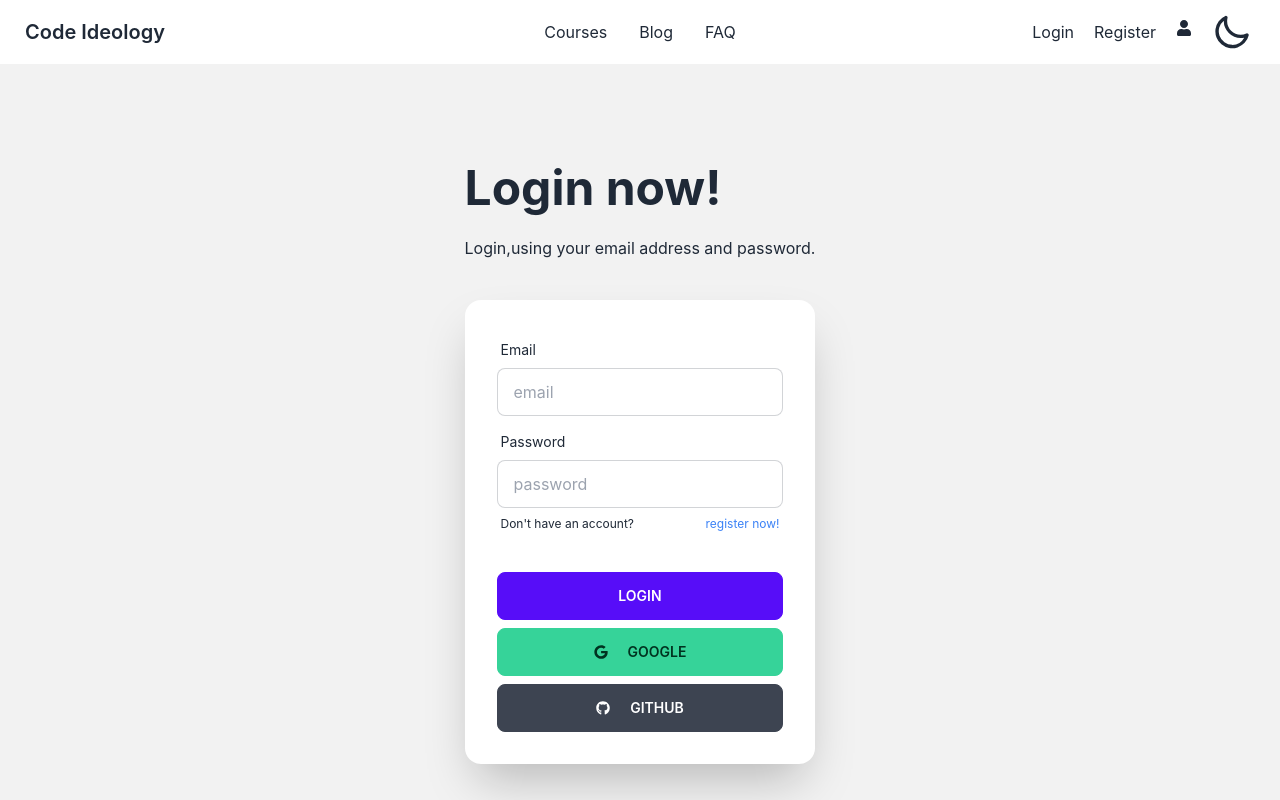
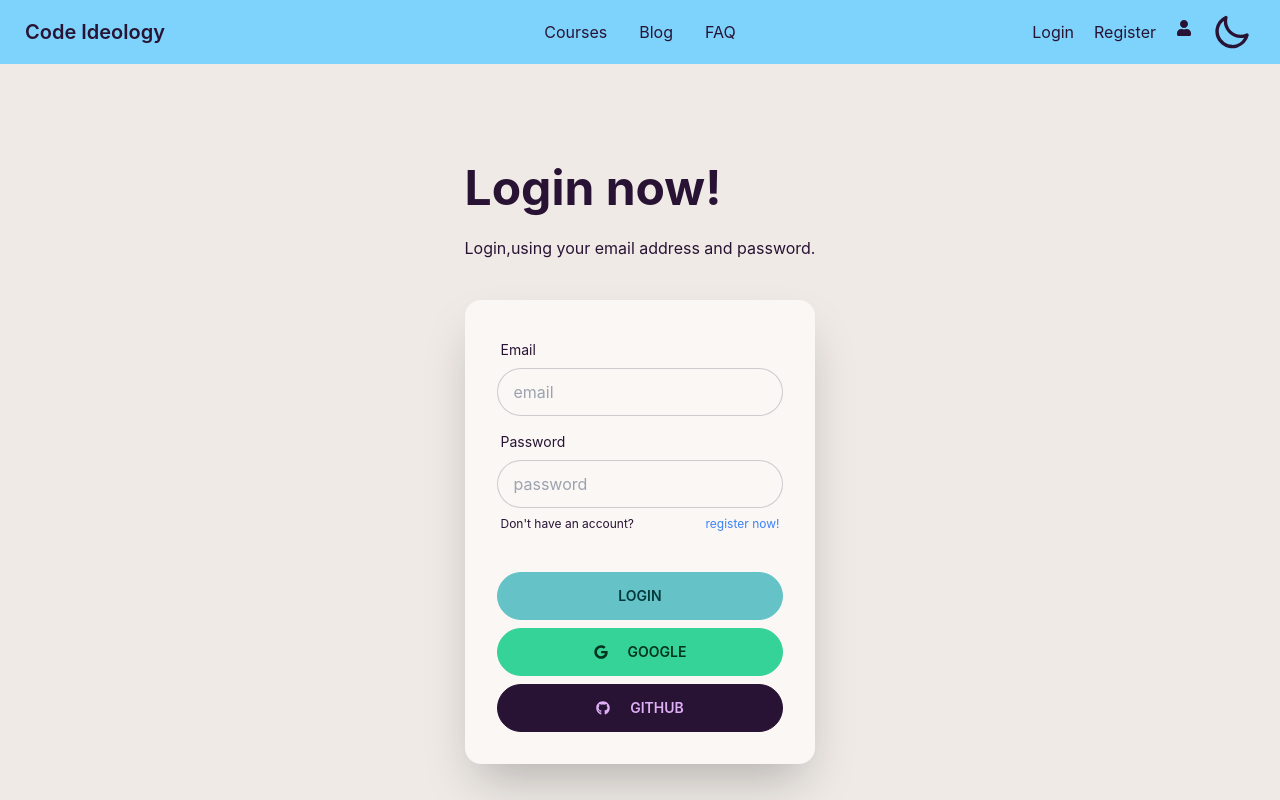
Before and after one commit to Azharul-Islam-Nahid/Code-Ideology-client, a React (Create React App) app: page /login in a window 1280 px wide. Shown: the top 800 px of the page. Built offline with nearby package versions, Linux system fonts and the light colour scheme; no server answers.

Commit message:
dark mode small device glitch fix

```diff
--- a/public/index.html
+++ b/public/index.html
@@ -25,7 +25,7 @@
   <title>Code Ideology</title>
 </head>
 
-<body className="dark">
+<body data-theme="cupcake" className="dark">
   <noscript>You need to enable JavaScript to run this app.</noscript>
   <div id="root"></div>
   <!--
--- a/src/App.js
+++ b/src/App.js
@@ -5,7 +5,7 @@ import { routes } from './Routes/Routes';
 
 function App() {
   return (
-    <div className="">
+    <div>
       <Toaster></Toaster>
       <RouterProvider router={routes}></RouterProvider>
     </div>
--- a/src/components/Header/Header.js
+++ b/src/components/Header/Header.js
@@ -35,13 +35,13 @@ const Header = () => {
 
 
     return (
-        <div className="navbar bg-base-100  dark:bg-slate-800 ">
+        <div className="navbar bg-sky-300  dark:bg-slate-800">
             <div className="navbar-start">
                 <div className="dropdown">
-                    <label tabIndex={0} className="btn btn-ghost lg:hidden">
+                    <label tabIndex={0} className="btn btn-ghost lg:hidden ">
                         <svg xmlns="http://www.w3.org/2000/svg" className="h-5 w-5" fill="none" viewBox="0 0 24 24" stroke="currentColor"><path strokeLinecap="round" strokeLinejoin="round" strokeWidth="2" d="M4 6h16M4 12h8m-8 6h16" /></svg>
                     </label>
-                    <ul className="menu menu-compact dropdown-content mt-3 p-2 shadow bg-base-100 rounded-box w-52">
+                    <ul className="menu menu-compact dropdown-content mt-3 p-2 shadow bg-base-100 dark:bg-slate-800 rounded-box w-52">
                         {user?.photoURL ?
                             <div className="avatar tooltip tooltip-right" data-tip={user?.displayName}>
                                 <div className="mr-5 ml-5 w-10 rounded-full">
@@ -69,7 +69,6 @@ const Header = () => {
             <div className="navbar-center hidden lg:flex">
                 <ul className="menu menu-horizontal p-0">
                     <li><Link to={`/category/01`}>Courses</Link></li>
-                    {/* <button onClick={handleThemeSwitch} className="btn btn-primary"> Dark</button> */}
                     <li><Link to='/blog'>Blog</Link></li>
                     <li><Link to='/faq'>FAQ</Link></li>
                 </ul>
```
Also changed, not shown: src/components/Login/Login.js (+4 -4 lines).
